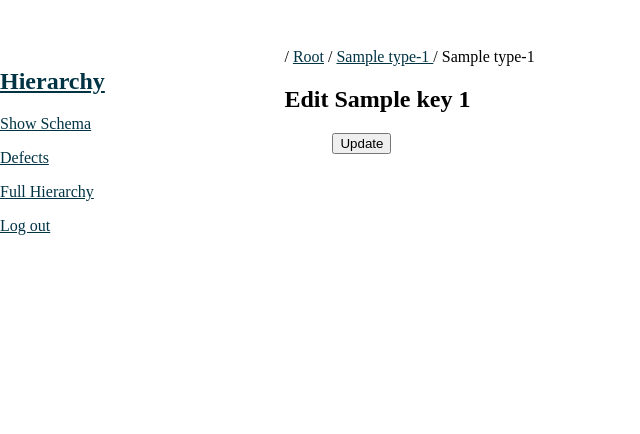
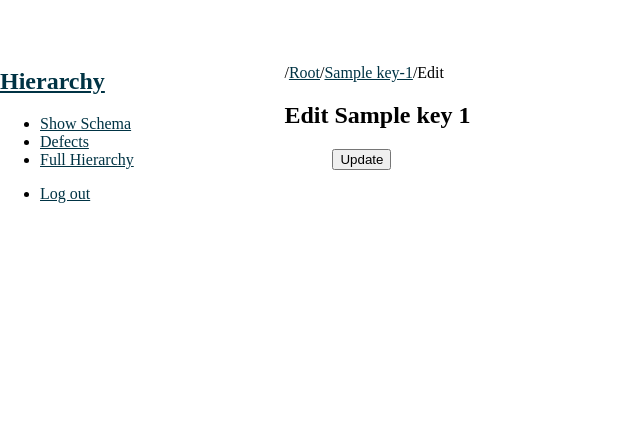
Before and after one commit to laszlokorte/db-hierarchy, a Symfony app: template templates/hierarchy/edit_node.html.twig in a window 1280 px wide. Shown: the top 434 px of the page, without its empty margins (0-640 px from the left). Run offline with Twig, Linux system fonts and the light colour scheme; the template is opened without the code that fills it: most values are stand-ins (such as "Sample title", 1, 10 or a date in 2020); some libraries are stand-ins or nearby versions.

Commit message:
clean up breadcrump nav

```diff
--- a/src/Controller/HierarchyController.php
+++ b/src/Controller/HierarchyController.php
@@ -300,6 +300,7 @@ class HierarchyController {
     		'fields' => $this->repo->getFields($key),
     		'nodes' => $this->repo->loadRootKeyNodes($key),
     		'rootKeys' => $this->repo->getRootKeys(),
+    		'order' => $this->repo->getKeyOrder($key),
     	];
     }
 
--- a/src/Hierarchy/Definition.php
+++ b/src/Hierarchy/Definition.php
@@ -249,6 +249,10 @@ class Definition {
 		return $this->structure[$key]['reflexive'] === TRUE;
 	}
 
+	public function getKeyOrder($key) {
+		return $this->structure[$key]['order'];
+	}
+
 	public function topoSorted() {
 		$keys = [];
 		$roots = [null];
--- a/src/Hierarchy/Repository.php
+++ b/src/Hierarchy/Repository.php
@@ -44,6 +44,10 @@ class Repository {
 
 	public function isReflexive($key) {
 		return $this->definition->isReflexive($key);
+	}
+
+	public function getKeyOrder($key) {
+		return $this->definition->getKeyOrder($key);
 	}
 
 	public function loadMoveTargets($key, $id) {
--- a/templates/base.html.twig
+++ b/templates/base.html.twig
@@ -118,6 +118,22 @@
                 a:not([class]) {
                     color: #034;
                 }
+
+                .breadcrump {
+                    display: block;
+                    list-style: none;
+                    padding: 0;
+                    display: flex;
+                }
+
+                .breadcrump-item {
+                    display: inline-block;
+                    padding: 0;
+                }
+
+                .breadcrump-item::before {
+                    content: '/';
+                }
             </style>
         {% endblock %}
 
--- a/templates/hierarchy/base.html.twig
+++ b/templates/hierarchy/base.html.twig
@@ -22,19 +22,14 @@
                 {% endfor %}
             </ul>
 
-
-            <p>
-                <a href="{{ path('hierarchy_setup') }}">Show Schema</a>
-            </p>
-            <p>
-                <a href="{{ path('show_hierarchy_defects') }}">Defects</a>
-            </p>
-            <p>
-                <a href="{{ path('hierarchy_tree') }}">Full Hierarchy</a>
-            </p>
-            <p>
-                <a href="{{ path('security_logout') }}" title="">Log out</a>
-            </p>
+            <ul>
+                <li><a href="{{ path('hierarchy_setup') }}">Show Schema</a></li>
+                <li><a href="{{ path('show_hierarchy_defects') }}">Defects</a></li>
+                <li><a href="{{ path('hierarchy_tree') }}">Full Hierarchy</a></li>
+            </ul>
+            <ul>
+                <li><a href="{{ path('security_logout') }}" title="">Log out</a></li>
+            </ul>
         </nav>
 
         <section>
--- a/templates/hierarchy/edit_node.html.twig
+++ b/templates/hierarchy/edit_node.html.twig
@@ -5,20 +5,10 @@
 {%- endblock %}
 
 {% block area_main %}
-{% set directParent = null %}
-/ <a href="{{ path('hierarchy_root') }}" title="">Root</a>
-{% for parents in node.parents %}
-    {% for parentNode in parents.items %}
-        / <a href="{{ path('show_node',{key: parents.type, id:parentNode.id}) }}" title="">
-            {{ parents.type }}-{{ parentNode.id }}
-        </a>
-        {% set directParent = {key: parents.type, id: parentNode.id} %}
-    {% endfor %}
-{% endfor %} / {{ node.type }}-{{ node.self.id }}
 
+{% include 'hierarchy/partials/breadcrump.html.twig' with {parentGroups: node.parents, key, id, trailing: 'edit'} only %}
 
 <h1>Edit {{ key|capitalize }} {{id}}</h1>
-
 
 {% include 'hierarchy/partials/form_edit.html.twig' with {fields, key, id, values: node.self, then: 'edit'} only %}
 
--- a/templates/hierarchy/list_root_nodes.html.twig
+++ b/templates/hierarchy/list_root_nodes.html.twig
@@ -1,5 +1,4 @@
 {% extends 'hierarchy/base.html.twig' %}
-
 
 {% block html_title -%}
     {{key|capitalize}}s - {{ parent() }}
@@ -7,11 +6,11 @@
 
 {% block area_main %}
 
-/ <a href="{{ path('hierarchy_root') }}" title="">Root</a> / {{key|capitalize}}s
+{% include 'hierarchy/partials/breadcrump.html.twig' with {trailing: key~'s'} only %}
 
 <h1>{{key|capitalize}}s</h1>
 
     {% include 'hierarchy/partials/form_new.html.twig' with {fields, key} only %}
 
-    {% include 'hierarchy/partials/table.html.twig' with {fields, nodes, key} only %}
+    {% include 'hierarchy/partials/table.html.twig' with {fields, nodes, key, order} only %}
 {% endblock %}
--- a/templates/hierarchy/new_root_node.html.twig
+++ b/templates/hierarchy/new_root_node.html.twig
@@ -6,7 +6,8 @@
 
 {% block area_main %}
 
-/ <a href="{{ path('hierarchy_root') }}" title="">Root</a> / <a href="{{ path('list_root_nodes',{key}) }}" title="">{{key|capitalize}}s</a> / New
+{% include 'hierarchy/partials/breadcrump.html.twig' with {trailing: 'New', key} only %}
+
 
 <h1>New {{key|capitalize}}</h1>
 
--- a/templates/hierarchy/partials/breadcrump.html.twig
+++ b/templates/hierarchy/partials/breadcrump.html.twig
@@ -0,0 +1,30 @@
+
+<ul class="breadcrump">
+    <li class="breadcrump-item"><a href="{{ path('hierarchy_root') }}">Root</a></li>
+    {% if parentGroups is defined %}
+    {% for parentGroup in parentGroups %}
+        {% for parentNode in parentGroup.items %}
+            <li class="breadcrump-item">
+                <a href="{{ path('show_node',{key: parentGroup.type, id: parentNode.id}) }}">
+                {{- parentGroup.type|capitalize }}-{{ parentNode.id -}}
+                </a>
+            </li>
+        {% endfor %}
+    {% endfor %}
+    {% endif %}
+
+    {% if key is defined %}
+        {% if id is defined %}
+            <li class="breadcrump-item"><a href="{{ path('show_node', {key, id}) }}" title="">{{ key|capitalize }}-{{ id }}</a></li>
+            {% if childKey is defined %}
+                <li class="breadcrump-item"><a href="{{ path('list_child_nodes', {key, id, childKey}) }}" title="">{{ key|capitalize }}s</a></li>
+            {% endif %}
+        {% else %}
+            <li class="breadcrump-item"><a href="{{ path('list_root_nodes', {key}) }}" title="">{{ key|capitalize }}s</a></li>
+        {% endif %}
+    {% endif %}
+
+    {% if trailing %}
+    <li class="breadcrump-item">{{ trailing|capitalize }}</li>
+    {% endif %}
+</ul>
--- a/templates/hierarchy/partials/form_edit.html.twig
+++ b/templates/hierarchy/partials/form_edit.html.twig
@@ -16,6 +16,7 @@
 		{% for field in fields %}
         <dt class="form-container-label">
         <label class="form-label" for="field_{{field}}">{{field|capitalize}}</label>
+        <a class="icon-link" href="{{ path('show_node_field',{key, id, field}) }}" title="" target="_blank">➥</a>
         </dt>
         <dd class="form-container-field">
         <input class="form-field" type="text" id="field_{{field}}" name="field[{{field}}]" value="{{values[field]}}">
--- a/templates/hierarchy/root.html.twig
+++ b/templates/hierarchy/root.html.twig
@@ -3,7 +3,6 @@
     Overview - {{ parent() }}
 {%- endblock %}
 {% block area_main %}
-
 
 {% for rootKey in rootKeys %}
     <h2>{{ rootKey|capitalize }}s</h2>
--- a/templates/hierarchy/show_defects.html.twig
+++ b/templates/hierarchy/show_defects.html.twig
@@ -6,17 +6,13 @@
 
 {% block area_main %}
 
-/ <a href="{{ path('hierarchy_root') }}" title="">Root</a>
-/ Defects
+{% include 'hierarchy/partials/breadcrump.html.twig' with {trailing: 'Defects'} only %}
 
 <h1>Hierarchy Defects</h1>
-
-
 
 <form action="{{ path('repair_hierarchy_defects') }}" method="post" accept-charset="utf-8">
     <button>Repair all</button>
 </form>
-
 
 <div style="display: grid; grid-template-columns: 1fr 1fr;">
 {% for key, kinds in closureDefects %}
--- a/templates/hierarchy/show_setup.html.twig
+++ b/templates/hierarchy/show_setup.html.twig
@@ -5,8 +5,8 @@
 {%- endblock %}
 
 {% block area_main %}
-/ <a href="{{ path('hierarchy_root') }}" title="">Root</a>
-/ Setup
+
+{% include 'hierarchy/partials/breadcrump.html.twig' with {trailing: 'Setup'} only %}
 
 <h1>Hierarchy Schema</h1>
 
--- a/templates/hierarchy/tree.html.twig
+++ b/templates/hierarchy/tree.html.twig
@@ -23,8 +23,8 @@
 
 
 {% block area_main %}
-/ <a href="{{ path('hierarchy_root') }}" title="">Root</a>
-/ Tree
+
+{% include 'hierarchy/partials/breadcrump.html.twig' with {trailing: 'Tree'} only %}
 
 <h1>Tree</h1>
 
```
Also changed, not shown: templates/hierarchy/ask_delete_node.html.twig (+1 -11 lines), templates/hierarchy/list_child_nodes.html.twig (+3 -11 lines), templates/hierarchy/new_child_node.html.twig (+3 -9 lines), templates/hierarchy/partials/movement.html.twig (added, +8 -0 lines), templates/hierarchy/partials/table.html.twig (+13 -7 lines), templates/hierarchy/show_node.html.twig (+4 -34 lines).
